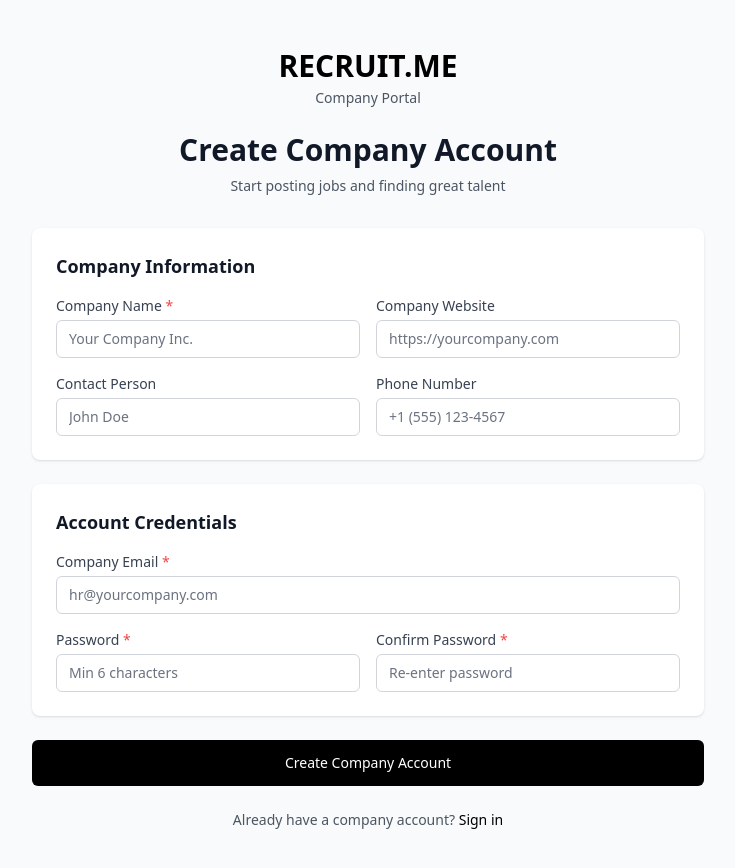
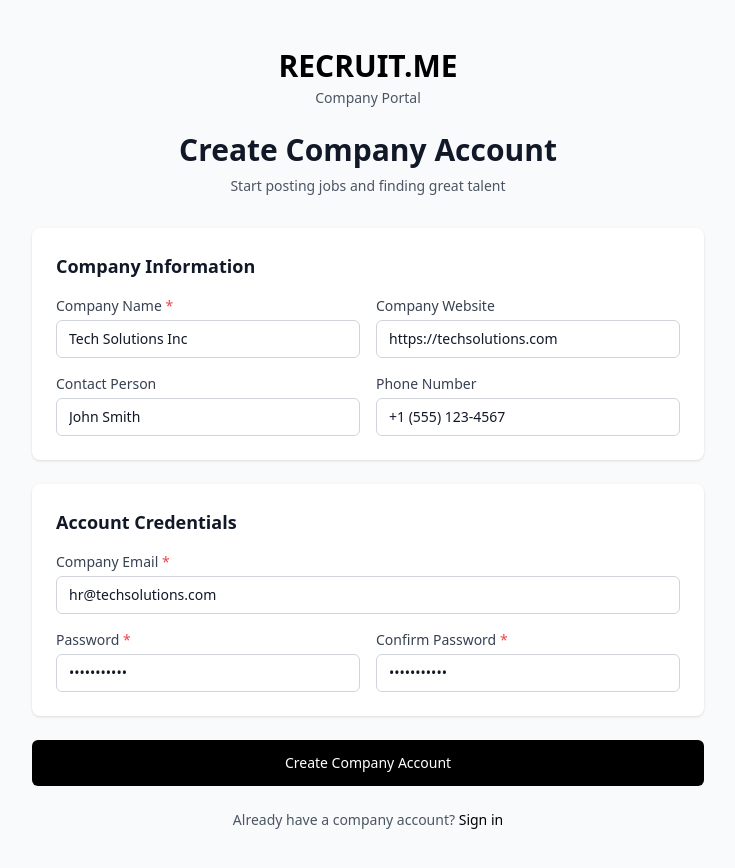
Before and after one commit to Labheshm21/Recruit.me, a Next.js app in the folder frontend/: page /signupcompany in a window 1280 px wide. Shown: the top 868 px of the page, without its empty margins (272-1007 px from the left). Built offline with nearby package versions, Linux system fonts and the light colour scheme.

Commit message:
added the credentials to login and signup

```diff
--- a/frontend/app/logincompany/page.js
+++ b/frontend/app/logincompany/page.js
@@ -6,8 +6,8 @@ import { useRouter } from 'next/navigation';
 
 export default function CompanyLoginPage() {
   const [formData, setFormData] = useState({
-    email: '',
-    password: ''
+    email: 'company@example.com',
+    password: 'password123'
   });
   const [loading, setLoading] = useState(false);
   const router = useRouter();
@@ -23,7 +23,8 @@ export default function CompanyLoginPage() {
     }
 
     try {
-      const response = await fetch('http://localhost:8001/api/login', {
+      // Try to login first
+      let response = await fetch('http://localhost:8001/api/login', {
         method: 'POST',
         headers: { 'Content-Type': 'application/json' },
         body: JSON.stringify({
@@ -32,7 +33,32 @@ export default function CompanyLoginPage() {
         })
       });
 
-      const data = await response.json();
+      let data = await response.json();
+
+      // If login fails (401 = incorrect credentials), try to create account
+      if (response.status === 401) {
+        console.log('Account not found, creating new account...');
+        response = await fetch('http://localhost:8001/api/signup', {
+          method: 'POST',
+          headers: { 'Content-Type': 'application/json' },
+          body: JSON.stringify({
+            email: formData.email.trim(),
+            password: formData.password
+          })
+        });
+        data = await response.json();
+
+        if (response.ok) {
+          alert('Account created and logged in successfully!');
+          localStorage.setItem('user', JSON.stringify({
+            user_id: data.id,
+            email: data.email,
+            role: 'company'
+          }));
+          router.push('/dashboardcompany');
+          return;
+        }
+      }
 
       if (response.ok) {
         alert('Company login successful!');
--- a/frontend/app/signupcompany/page.js
+++ b/frontend/app/signupcompany/page.js
@@ -6,13 +6,13 @@ import { useRouter } from 'next/navigation';
 
 export default function CompanySignupPage() {
   const [formData, setFormData] = useState({
-    companyName: '',
-    companyWebsite: '',
-    contactPerson: '',
-    phone: '',
-    email: '',
-    password: '',
-    confirmPassword: ''
+    companyName: 'Tech Solutions Inc',
+    companyWebsite: 'https://techsolutions.com',
+    contactPerson: 'John Smith',
+    phone: '+1 (555) 123-4567',
+    email: 'hr@techsolutions.com',
+    password: 'password123',
+    confirmPassword: 'password123'
   });
   const [loading, setLoading] = useState(false);
   const router = useRouter();
```
